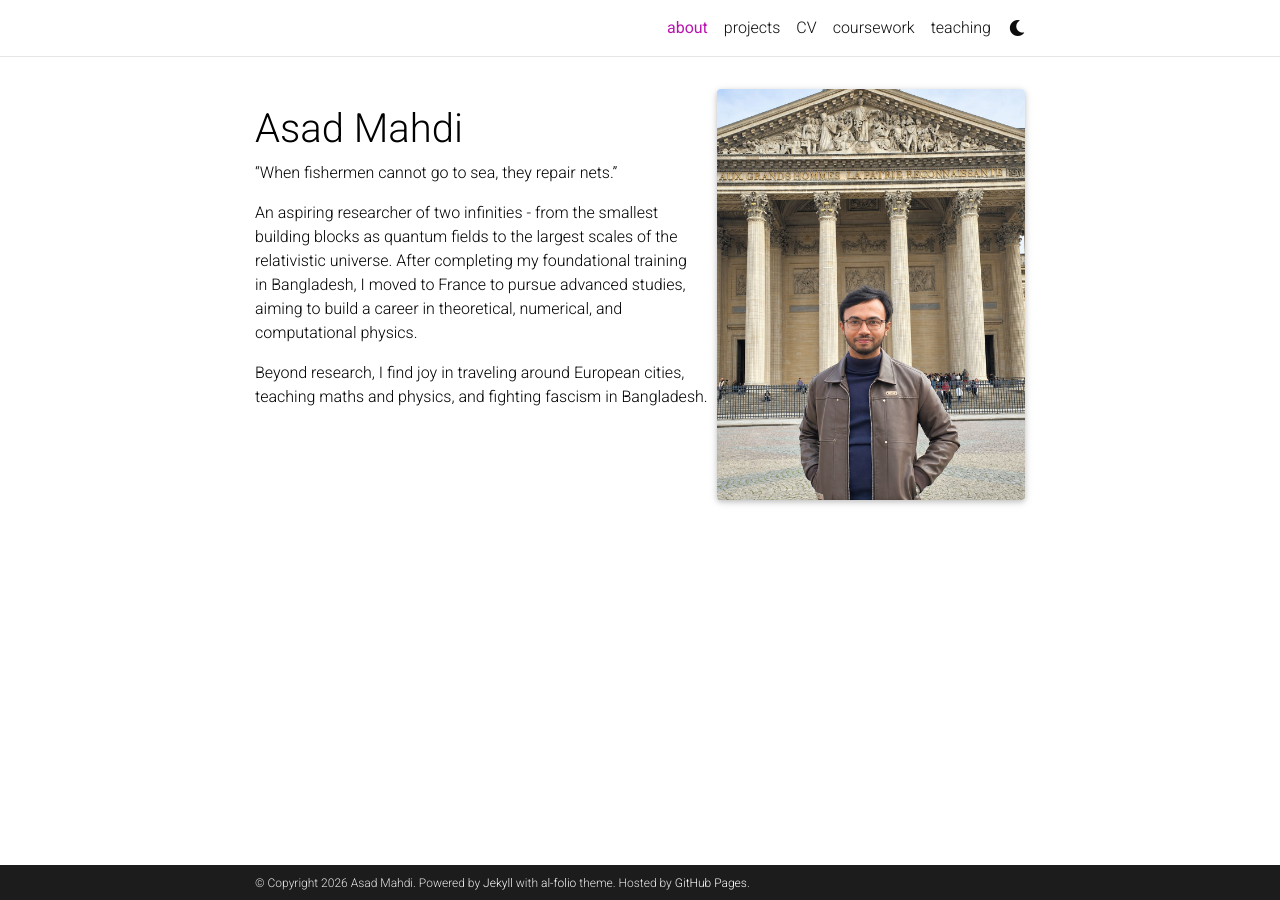
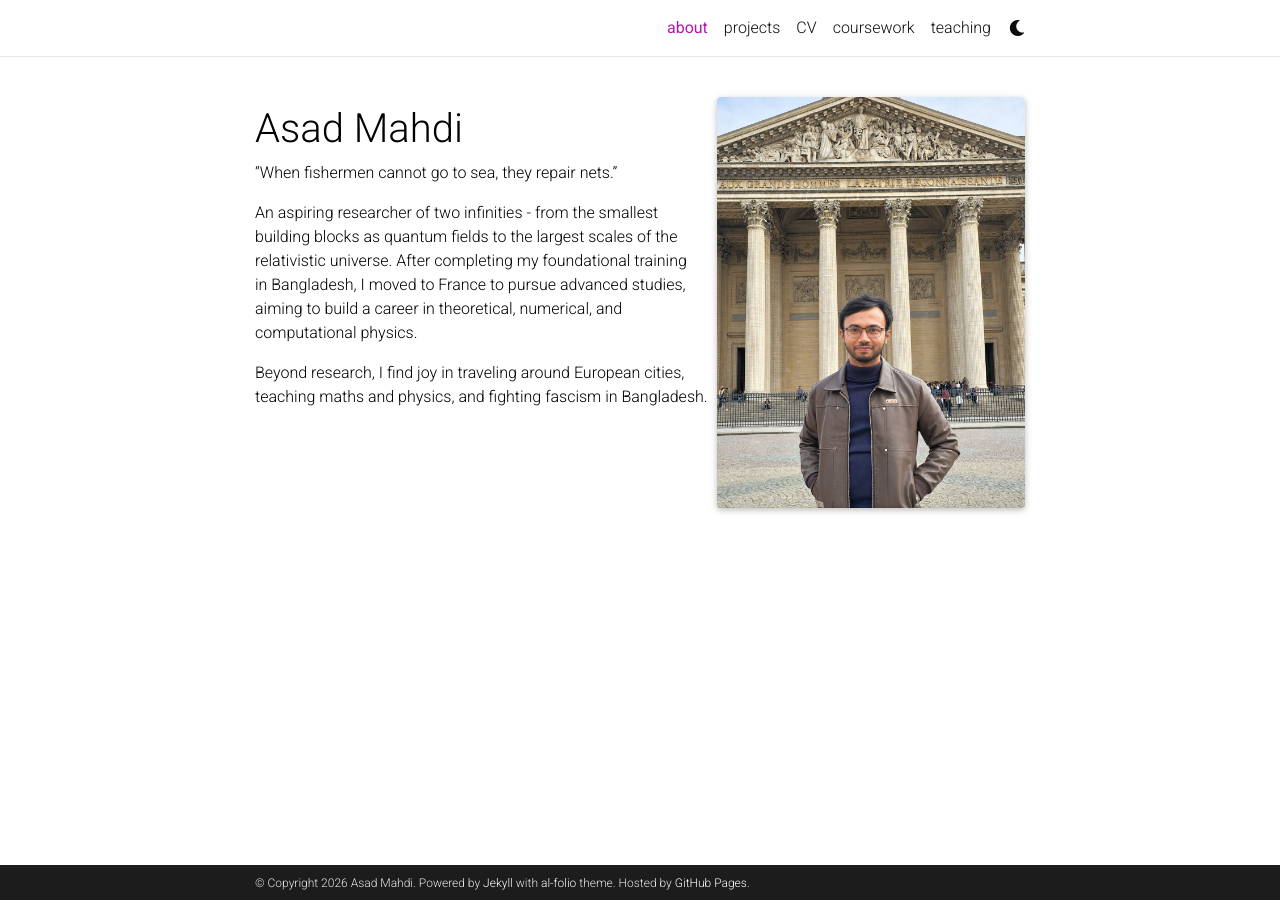
Before and after one commit to asadmahdi-phy/asadmahdi-phy.github.io, a Jekyll site: the page built from _pages/about.md, in a window 1280 px wide. Built offline with Jekyll 4.4.1, drawn with Linux system fonts in a browser that asks for light colours; full-size pictures stand in for the smaller copies a plugin makes; comment, search, counter and statistics services are not loaded; a style sheet for code colours, icons or effects is not loaded.

Commit message:
Update about.html

```diff
--- a/_layouts/about.html
+++ b/_layouts/about.html
@@ -6,7 +6,7 @@ layout: default
   /* Align the profile photograph with the name on desktop */
   @media (min-width: 576px) {
     .about-profile-aligned {
-      transform: translateY(+1.0rem);
+      transform: translateY(+1.5rem);
       margin-bottom: -8.0rem;
     }
   }
```
